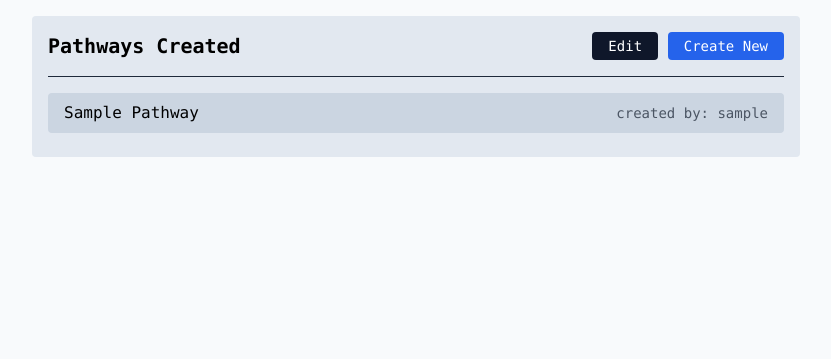
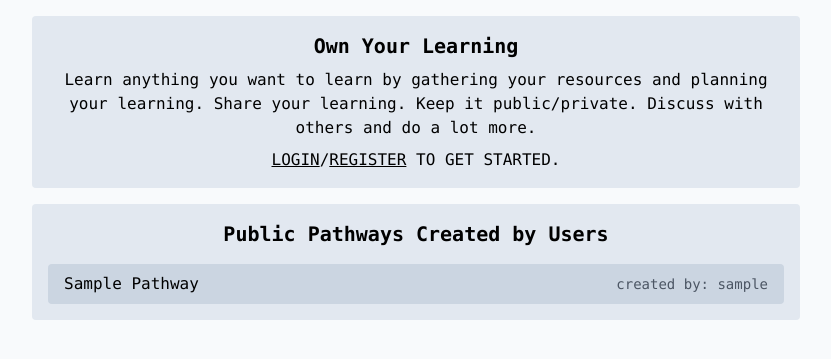
Before and after one commit to sd4483/Pathways, a Django app: page /pathways/ in a window 1280 px wide. Shown: the part 64-423 px from the top of the page, without its empty margins (224-1055 px from the left). Run offline with Django 4.2, Linux system fonts and the light colour scheme; tables that the repository leaves empty hold one stand-in row (values such as "Sample post").

Commit message:
Public and private pathway sections added

```diff
--- a/pathways/templates/pathways/view_pathway_template.html
+++ b/pathways/templates/pathways/view_pathway_template.html
@@ -1,23 +1,37 @@
 {% extends 'shared/header.html' %}
 
 {% block content %}
-    <div class="flex justify-center">
+    <div class="grid grid-flow-row justify-items-center">
+
+        <!-- Welcome greeting for new users -->
+        {% if not user.is_authenticated %}
         <div class="w-full max-w-3xl mx-4 mb-4 bg-slate-200 p-4 rounded">
+            <div class="text-center">
+                <p class="text-xl font-bold mb-2 text-black">Own Your Learning</p>
+                <p class="mb-2">Learn anything you want to learn by gathering your resources and planning your learning.
+                    Share your learning. Keep it public/private. Discuss with others and do a lot more.</p>
+                <p class="uppercase"><a href="{% url 'login' %}" class="underline">Login</a>/<a href="{% url 'register' %}" class="underline">Register</a> to get started.</p>
+            </div>
+        </div>
+        {% endif %}
+
+        <div class="w-full max-w-3xl mx-4 mb-4 bg-slate-200 px-4 pt-4 rounded">
             <div class="divide-y divide-slate-800 mb-4">
+                {% if user.is_authenticated %}
+                <!-- Pathways headings and buttons -->
                 <div class="flex justify-between mb-4 items-center">
                     <div class="text-xl font-bold text-black text-center">Pathways Created</div>
                     <div class="gap-4">
                         <button id="edit-button" class="px-4 py-1 rounded bg-slate-900 text-white text-sm hover:bg-slate-800">Edit</button>
                         <button id="create-button" class="px-4 py-1 rounded bg-blue-600 text-white text-sm hover:bg-blue-700">Create New</button>
                     </div>
-
                 </div>
-                <div class="pseudo-element"></div>
-            </div>
-
+                <div class="mb-6">
+                    <div class="font-bold text-black my-4">Your Private Pathways</div>
                     {% for pathway in pathways %}
-
+                    {% if pathway.visibility == 'private' and pathway.user == request.user %}
                     <div class="flex items-center mb-2">
+                        <!-- For deleting pathways -->
                         <div class="mr-4 hidden delete-button">
                             {% if pathway.user == request.user %}
                                 <form method="post" action="{% url 'delete_pathway' pathway.id %}">
@@ -28,22 +42,81 @@
                                 <button disabled class="bg-gray-300 px-2 py-2 text-sm rounded cursor-not-allowed delete-tooltip" title="Pathways created by other users cannot be deleted.">Delete</button>
                             {% endif %}
                         </div>
-
+                        <!-- Actual pathways list -->
                         <div class="flex justify-between py-2 px-4 bg-slate-300 rounded text-black items-center w-full">
                             <div>
                                 <a class="capitalize" href="{% url 'resource_archive' pathway.id %}">{{ pathway.title }}</a>
                             </div>
                             <div class="text-sm text-gray-600">created by: {{ pathway.user }}</div>
                         </div>
-
+                    </div>
+                    {% endif %}
+                    {% endfor %}
                 </div>
 
+                <div>
+                    <div class="font-bold text-black my-4">Public Pathways</div>
+                    {% for pathway in pathways %}
+                    {% if pathway.visibility == 'public' %}
+                    <div class="flex items-center mb-2">
+                            <!-- For deleting pathways -->
+                            <div class="mr-4 hidden delete-button">
+                                {% if pathway.user == request.user %}
+                                    <form method="post" action="{% url 'delete_pathway' pathway.id %}">
+                                        {% csrf_token %}
+                                        <button type="submit" class="bg-red-500 hover:bg-red-600 px-2 py-2 text-sm text-white rounded">Delete</button>
+                                    </form>
+                                {% else %}
+                                    <button disabled class="bg-gray-300 px-2 py-2 text-sm rounded cursor-not-allowed delete-tooltip" title="Pathways created by other users cannot be deleted.">Delete</button>
+                                {% endif %}
+                            </div>
+                            <!-- Actual pathways list -->
+                            <div class="flex justify-between py-2 px-4 bg-slate-300 rounded text-black items-center w-full">
+                                <div>
+                                    <a class="capitalize" href="{% url 'resource_archive' pathway.id %}">{{ pathway.title }}</a>
+                                </div>
+                                <div class="text-sm text-gray-600">created by: {{ pathway.user }}</div>
+                            </div>
+                    </div>
+                    {% endif %}
+                    {% endfor %}
+                </div>
+
+                {% else %}
+                <div>
+                    <div class="text-xl font-bold text-black text-center mb-4">Public Pathways Created by Users</div>
+                    {% for pathway in pathways %}
+                    <div class="flex items-center mb-2">
+                        {% if pathway.visibility == 'public' %}
+                            <!-- For deleting pathways -->
+                            <div class="mr-4 hidden delete-button">
+                                {% if pathway.user == request.user %}
+                                    <form method="post" action="{% url 'delete_pathway' pathway.id %}">
+                                        {% csrf_token %}
+                                        <button type="submit" class="bg-red-500 hover:bg-red-600 px-2 py-2 text-sm text-white rounded">Delete</button>
+                                    </form>
+                                {% else %}
+                                    <button disabled class="bg-gray-300 px-2 py-2 text-sm rounded cursor-not-allowed delete-tooltip" title="Pathways created by other users cannot be deleted.">Delete</button>
+                                {% endif %}
+                            </div>
+                            <!-- Actual pathways list -->
+                            <div class="flex justify-between py-2 px-4 bg-slate-300 rounded text-black items-center w-full">
+                                <div>
+                                    <a class="capitalize" href="{% url 'resource_archive' pathway.id %}">{{ pathway.title }}</a>
+                                </div>
+                                <div class="text-sm text-gray-600">created by: {{ pathway.user }}</div>
+                            </div>
+                        {% endif %}
+                    </div>
                     {% empty %}
                         No pathways yet.
                     {% endfor %}
                 </div>
+                {% endif %}
+            </div>
+        </div>
+    </div>
 
-    </div>
     <script>
         var deleteButtons = document.querySelectorAll('.delete-button');
         deleteButtons.forEach(function(button) {
--- a/static/src/styles.css
+++ b/static/src/styles.css
@@ -716,6 +716,10 @@ video {
   margin-bottom: 2.5rem !important;
 }
 
+.mb-1 {
+  margin-bottom: 0.25rem !important;
+}
+
 .block {
   display: block !important;
 }
@@ -768,6 +772,14 @@ video {
   max-width: 42rem !important;
 }
 
+.max-w-xs {
+  max-width: 20rem !important;
+}
+
+.max-w-sm {
+  max-width: 24rem !important;
+}
+
 .flex-1 {
   flex: 1 1 0% !important;
 }
@@ -802,6 +814,14 @@ video {
   cursor: pointer !important;
 }
 
+.grid-flow-row {
+  grid-auto-flow: row !important;
+}
+
+.grid-flow-col {
+  grid-auto-flow: column !important;
+}
+
 .grid-cols-2 {
   grid-template-columns: repeat(2, minmax(0, 1fr)) !important;
 }
@@ -824,6 +844,10 @@ video {
 
 .grid-cols-8 {
   grid-template-columns: repeat(8, minmax(0, 1fr)) !important;
+}
+
+.grid-rows-2 {
+  grid-template-rows: repeat(2, minmax(0, 1fr)) !important;
 }
 
 .flex-row {
```
Lines whose indentation alone changed are shown as unchanged.
